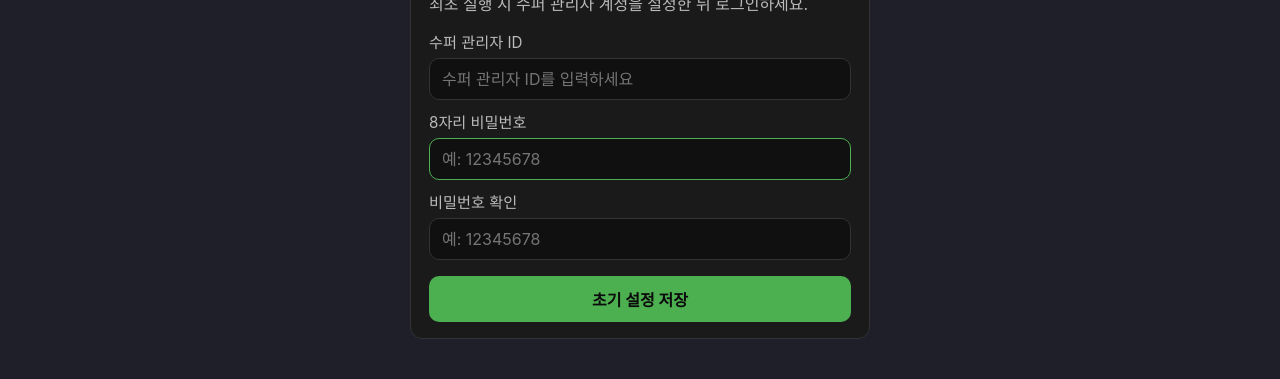
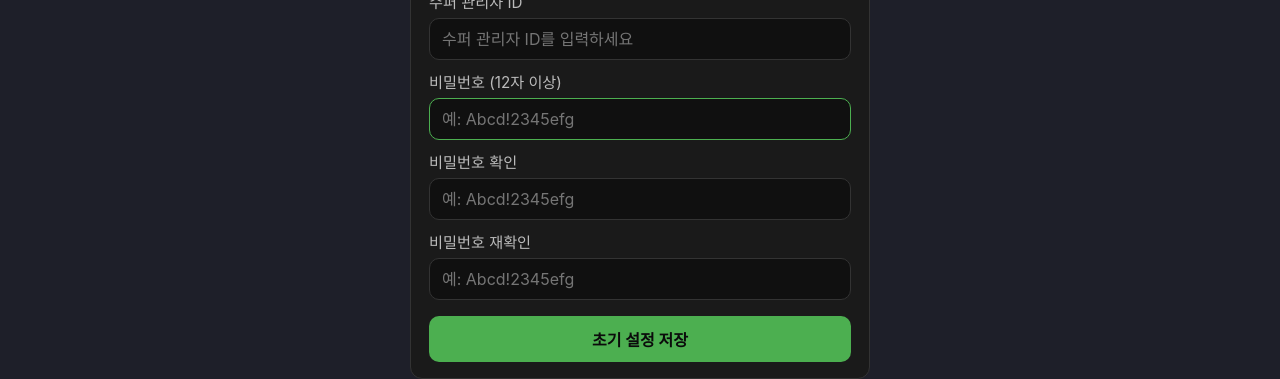
Before and after one commit to DAIOSFoundation/llm-server, a React (Vite) app in the folder frontend/: page / in a window 1280 px wide. Shown: the part 296-675 px from the top of the page. Built offline with nearby package versions, Linux system fonts and the light colour scheme; no server answers.

Commit message:
Update login password rules and add extra confirmation field
Require 12+ char passwords with upper/lower/special and add an additional re-confirm input during initial setup.

```diff
--- a/frontend/src/pages/LoginPage.jsx
+++ b/frontend/src/pages/LoginPage.jsx
@@ -4,7 +4,14 @@ import { useLanguage } from '../contexts/LanguageContext';
 import { useAuth } from '../contexts/AuthContext';
 import './LoginPage.css';
 
-const is8Digits = (s) => /^\d{8}$/.test(String(s || ''));
+const isStrongPassword = (s) => {
+  const v = String(s || '');
+  if (v.length < 12) return false;
+  const hasLower = /[a-z]/.test(v);
+  const hasUpper = /[A-Z]/.test(v);
+  const hasSpecial = /[^a-zA-Z0-9]/.test(v);
+  return hasLower && hasUpper && hasSpecial;
+};
 
 const LoginPage = () => {
   const { t } = useLanguage();
@@ -15,6 +22,7 @@ const LoginPage = () => {
   const [superAdminId, setSuperAdminId] = useState('');
   const [password, setPassword] = useState('');
   const [password2, setPassword2] = useState('');
+  const [password3, setPassword3] = useState('');
   const [busy, setBusy] = useState(false);
 
   useEffect(() => {
@@ -38,11 +46,11 @@ const LoginPage = () => {
 
   const onSetup = async (e) => {
     e.preventDefault();
-    if (!is8Digits(password)) {
-      window.alert(t('login.password8digits'));
+    if (!isStrongPassword(password)) {
+      window.alert(t('login.passwordPolicy'));
       return;
     }
-    if (password !== password2) {
+    if (password !== password2 || password !== password3) {
       window.alert(t('login.passwordMismatch'));
       return;
     }
@@ -51,6 +59,7 @@ const LoginPage = () => {
       await auth.setup({ superAdminId, password });
       setPassword('');
       setPassword2('');
+      setPassword3('');
       setMode('verify'); // 검증 화면
     } catch (_err) {
       window.alert(t('login.setupFailed'));
@@ -61,8 +70,8 @@ const LoginPage = () => {
 
   const onLogin = async (e) => {
     e.preventDefault();
-    if (!is8Digits(password)) {
-      window.alert(t('login.password8digits'));
+    if (!isStrongPassword(password)) {
+      window.alert(t('login.passwordPolicy'));
       return;
     }
     setBusy(true);
@@ -100,22 +109,29 @@ const LoginPage = () => {
             <div className="login-row">
               <label>{t('login.password')}</label>
               <input
+                type="password"
                 value={password}
                 onChange={(e) => setPassword(e.target.value)}
                 placeholder={t('login.passwordPlaceholder')}
-                inputMode="numeric"
-                maxLength={8}
                 autoFocus
               />
             </div>
             <div className="login-row">
               <label>{t('login.passwordConfirm')}</label>
               <input
+                type="password"
                 value={password2}
                 onChange={(e) => setPassword2(e.target.value)}
                 placeholder={t('login.passwordPlaceholder')}
-                inputMode="numeric"
-                maxLength={8}
+              />
+            </div>
+            <div className="login-row">
+              <label>{t('login.passwordReconfirm')}</label>
+              <input
+                type="password"
+                value={password3}
+                onChange={(e) => setPassword3(e.target.value)}
+                placeholder={t('login.passwordPlaceholder')}
               />
             </div>
             <button className="login-button" type="submit" disabled={busy}>
@@ -138,11 +154,10 @@ const LoginPage = () => {
             <div className="login-row">
               <label>{t('login.password')}</label>
               <input
+                type="password"
                 value={password}
                 onChange={(e) => setPassword(e.target.value)}
                 placeholder={t('login.passwordPlaceholder')}
-                inputMode="numeric"
-                maxLength={8}
                 autoFocus
               />
             </div>
@@ -165,11 +180,10 @@ const LoginPage = () => {
             <div className="login-row">
               <label>{t('login.password')}</label>
               <input
+                type="password"
                 value={password}
                 onChange={(e) => setPassword(e.target.value)}
                 placeholder={t('login.passwordPlaceholder')}
-                inputMode="numeric"
-                maxLength={8}
                 autoFocus
               />
             </div>
--- a/frontend/src/translations.json
+++ b/frontend/src/translations.json
@@ -8,10 +8,11 @@
     "login.loading": "상태 확인 중...",
     "login.superAdminId": "수퍼 관리자 ID",
     "login.superAdminIdPlaceholder": "수퍼 관리자 ID를 입력하세요",
-    "login.password": "8자리 비밀번호",
+    "login.password": "비밀번호 (12자 이상)",
     "login.passwordConfirm": "비밀번호 확인",
-    "login.passwordPlaceholder": "예: 12345678",
-    "login.password8digits": "비밀번호는 숫자 8자리여야 합니다.",
+    "login.passwordReconfirm": "비밀번호 재확인",
+    "login.passwordPlaceholder": "예: Abcd!2345efg",
+    "login.passwordPolicy": "비밀번호는 12자 이상이며, 대문자/소문자/특수문자를 각각 1개 이상 포함해야 합니다.",
     "login.passwordMismatch": "비밀번호가 일치하지 않습니다.",
     "login.setup": "초기 설정 저장",
     "login.login": "로그인",
@@ -129,10 +130,11 @@
     "login.loading": "Checking status...",
     "login.superAdminId": "Super Admin ID",
     "login.superAdminIdPlaceholder": "Enter super admin ID",
-    "login.password": "8-digit Password",
+    "login.password": "Password (12+ chars)",
     "login.passwordConfirm": "Confirm Password",
-    "login.passwordPlaceholder": "e.g. 12345678",
-    "login.password8digits": "Password must be exactly 8 digits.",
+    "login.passwordReconfirm": "Re-confirm Password",
+    "login.passwordPlaceholder": "e.g. Abcd!2345efg",
+    "login.passwordPolicy": "Password must be at least 12 characters and include at least one uppercase, one lowercase, and one special character.",
     "login.passwordMismatch": "Passwords do not match.",
     "login.setup": "Save Initial Setup",
     "login.login": "Login",
```
